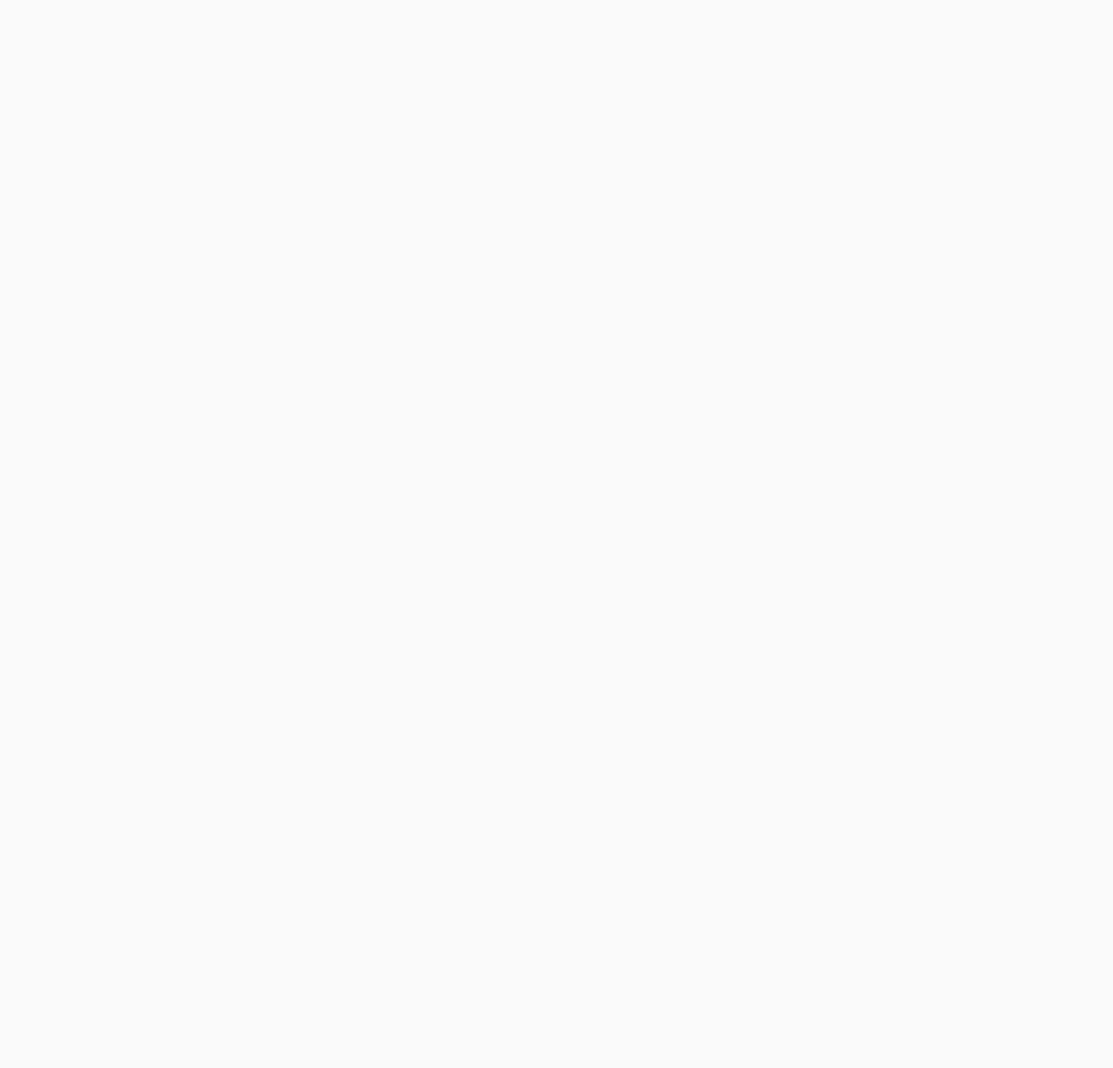
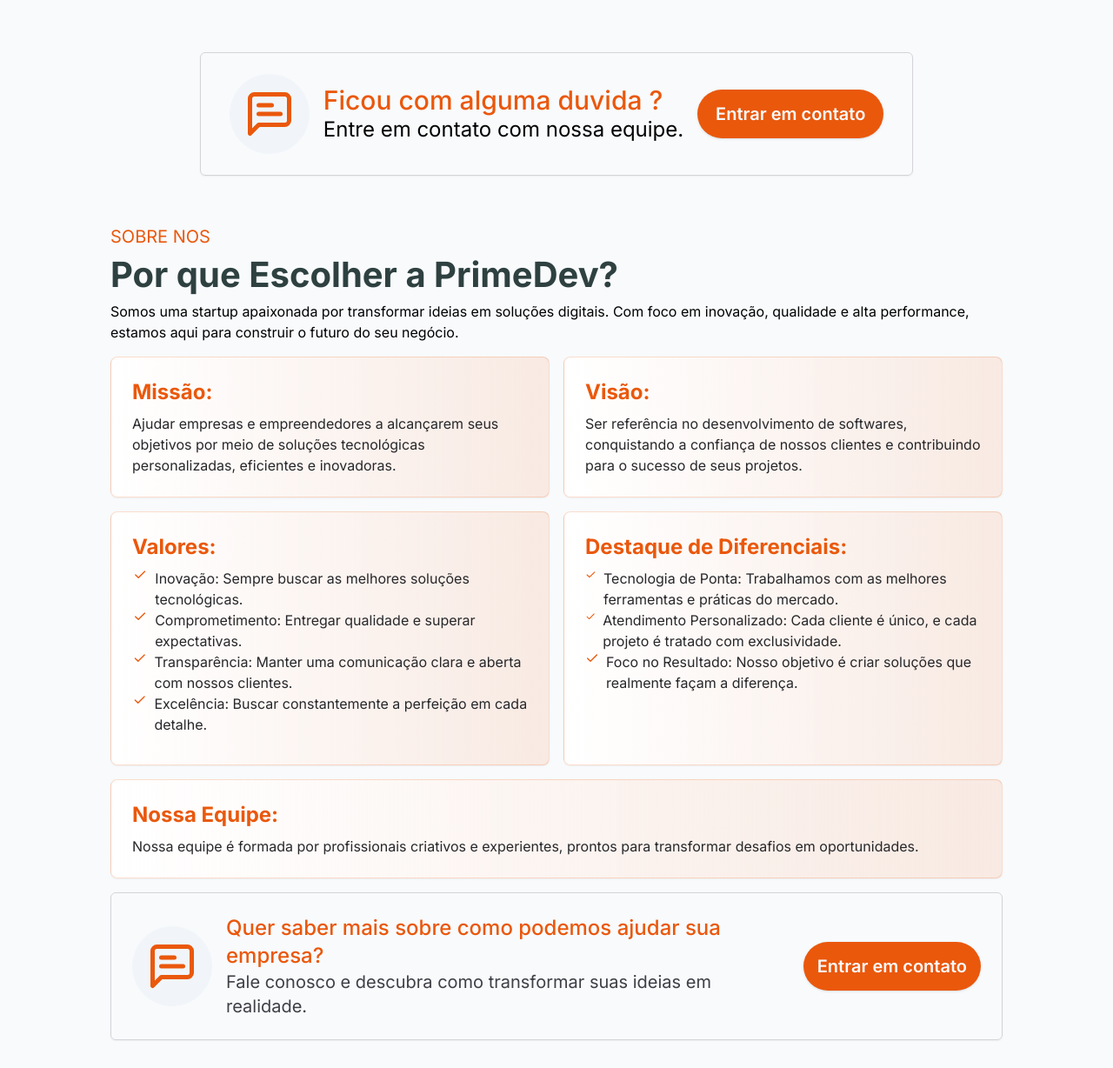
Before and after one commit to PrimeDevOrg/landing-page, a Next.js app: page / in a window 1280 px wide. Shown: the part 1812-3040 px from the top of the page at 87% size. Before the commit the page ends 1840 px from the top, so only its background shows below. Built offline with nearby package versions, Linux system fonts and the light colour scheme.

Commit message:
main session creation

```diff
--- a/components/sections/app.tsx
+++ b/components/sections/app.tsx
@@ -9,6 +9,7 @@
 import ScrollToPlugin from 'gsap/ScrollToPlugin'
 import ScrollTrigger from 'gsap/ScrollTrigger'
 import { Services } from './services'
+import { MainContent } from './main-content'
 
 gsap.registerPlugin(useGSAP, ScrollTrigger, ScrollToPlugin, MotionPathPlugin)
 
@@ -170,6 +171,7 @@
       <div className="box-server h-10 w-10 rounded-full bg-brand"></div>
 
       <Services />
+      <MainContent />
     </div>
   )
 }
--- /dev/null
+++ b/components/sections/main-content.tsx
@@ -0,0 +1,78 @@
+"use client";
+
+import { Check, MessageSquareText } from "lucide-react";
+import { Button } from "../ui/button";
+import { AboutCard } from "../ui/AboutCard";
+
+export function MainContent() {
+  return (
+    <section className="my-8 flex m-auto" id="main-content">
+      <div className="m-auto flex flex-col items-center">
+        <div className="flex border border-zinc-300 w-[820px] gap-4 p-6 items-center justify-center rounded-md shadow-sm">
+          <span className="w-[5.75rem] p-4 bg-slate-100 justify-center flex rounded-full">
+            <MessageSquareText className="text-brand " size={60} />
+          </span>
+          <div>
+            <h2 className="text-3xl text-brand font-medium">Ficou com alguma duvida ?</h2>
+            <p className="text-2xl">Entre em contato com nossa equipe.</p>
+          </div>
+          <Button className="w-[214px] h-[56px] font-semibold text-xl" variant={"default"}>Entrar em contato</Button>
+        </div>
+
+        <main id="about" className="w-[1026px] mt-14">
+          <h3 className="text-xl text-brand">SOBRE NOS</h3>
+          <h1 className="text-[2.5rem] font-bold text-[#2E4140]">Por que Escolher a PrimeDev?</h1>
+          <p>Somos uma startup apaixonada por transformar ideias em soluções digitais. Com foco em inovação, qualidade e alta performance, estamos aqui para construir o futuro do seu negócio.</p>
+
+          <div id="cards" className="grid grid-cols-2 mt-4 gap-4">
+            <AboutCard className="col-span-1">
+              <h3>Missão:</h3>
+              <p className="text-base font-normal text-zinc-800">Ajudar empresas e empreendedores a alcançarem seus objetivos por meio de soluções tecnológicas personalizadas, eficientes e inovadoras.</p>
+            </AboutCard>
+            <AboutCard className="col-span-1">
+              <h3>Visão:</h3>
+              <p className="text-base font-normal text-zinc-800">Ser referência no desenvolvimento de softwares, conquistando a confiança de nossos clientes e contribuindo para o sucesso de seus projetos.</p>
+            </AboutCard>
+            <AboutCard className="col-span-1">
+              <h3>Valores:</h3>
+              <p className="text-base font-normal text-zinc-800">
+                <ul className="pb-[0.63rem]">
+                  <li className="flex gap-2"><Check size={16} className="text-brand w-5" /> Inovação: Sempre buscar as melhores soluções tecnológicas.</li>
+                  <li className="flex gap-2"><Check size={16} className="text-brand w-5" />Comprometimento: Entregar qualidade e superar expectativas.</li>
+                  <li className="flex gap-2 "><Check size={16} className="text-brand w-6" />Transparência: Manter uma comunicação clara e aberta com nossos clientes.</li>
+                  <li className="flex gap-2"><Check size={16} className="text-brand w-5" />Excelência: Buscar constantemente a perfeição em cada detalhe.</li>
+                </ul>
+              </p>
+            </AboutCard>
+            <AboutCard className="col-span-1">
+              <h3>Destaque de Diferenciais:</h3>
+              <p className="text-base font-normal text-zinc-800">
+                <ul className="pb-[0.63rem]">
+                  <li className="flex gap-2"><Check size={16} className="text-brand w-5" /> Tecnologia de Ponta: Trabalhamos com as melhores ferramentas e práticas do mercado.</li>
+                  <li className="flex gap-2"><Check size={16} className="text-brand w-5" />Atendimento Personalizado: Cada cliente é único, e cada projeto é tratado com exclusividade.</li>
+                  <li className="flex gap-2 "><Check size={16} className="text-brand w-6" />Foco no Resultado: Nosso objetivo é criar soluções que realmente façam a diferença.</li>
+                </ul>
+              </p>
+            </AboutCard>
+            <AboutCard className="col-span-2">
+              <h3>Nossa Equipe:</h3>
+              <p className="text-base font-normal text-zinc-800">Nossa equipe é formada por profissionais criativos e experientes, prontos para transformar desafios em oportunidades.</p>
+            </AboutCard>
+          </div>
+
+          <div className="flex border mt-4 border-zinc-300  gap-4 p-6 items-center justify-center rounded-md shadow-sm">
+          <span className="w-[5.75rem] p-4 bg-slate-100 justify-center flex rounded-full">
+            <MessageSquareText className="text-brand " size={60} />
+          </span>
+          <div>
+            <h2 className="text-2xl text-brand font-medium">Quer saber mais sobre como podemos ajudar sua empresa?</h2>
+            <p className="text-xl text-zinc-700"> Fale conosco e descubra como transformar suas ideias em realidade.</p>
+          </div>
+          <Button className="w-[214px] h-[56px] font-semibold text-xl" variant={"default"}>Entrar em contato</Button>
+        </div>
+
+        </main>
+      </div>
+    </section>
+  );
+}
--- /dev/null
+++ b/components/ui/AboutCard.tsx
@@ -0,0 +1,18 @@
+"use client";
+
+import React from "react";
+
+interface AboutCardProps {
+  children: React.ReactNode;
+  className?: string;
+}
+
+export function AboutCard({ children, className = "" }: AboutCardProps) {
+  return (
+    <div
+    className={`flex flex-col gap-2 p-6 border border-[#ea5a0c34] rounded-lg shadow-sm bg-gradient-to-r from-white 50% to-[#fc762e1f] text-2xl text-brand font-bold ${className}`}
+    >
+      {children}
+    </div>
+  );
+}
```
Also changed, not shown: 1 other file (tests, documents, lock files or other folders).
